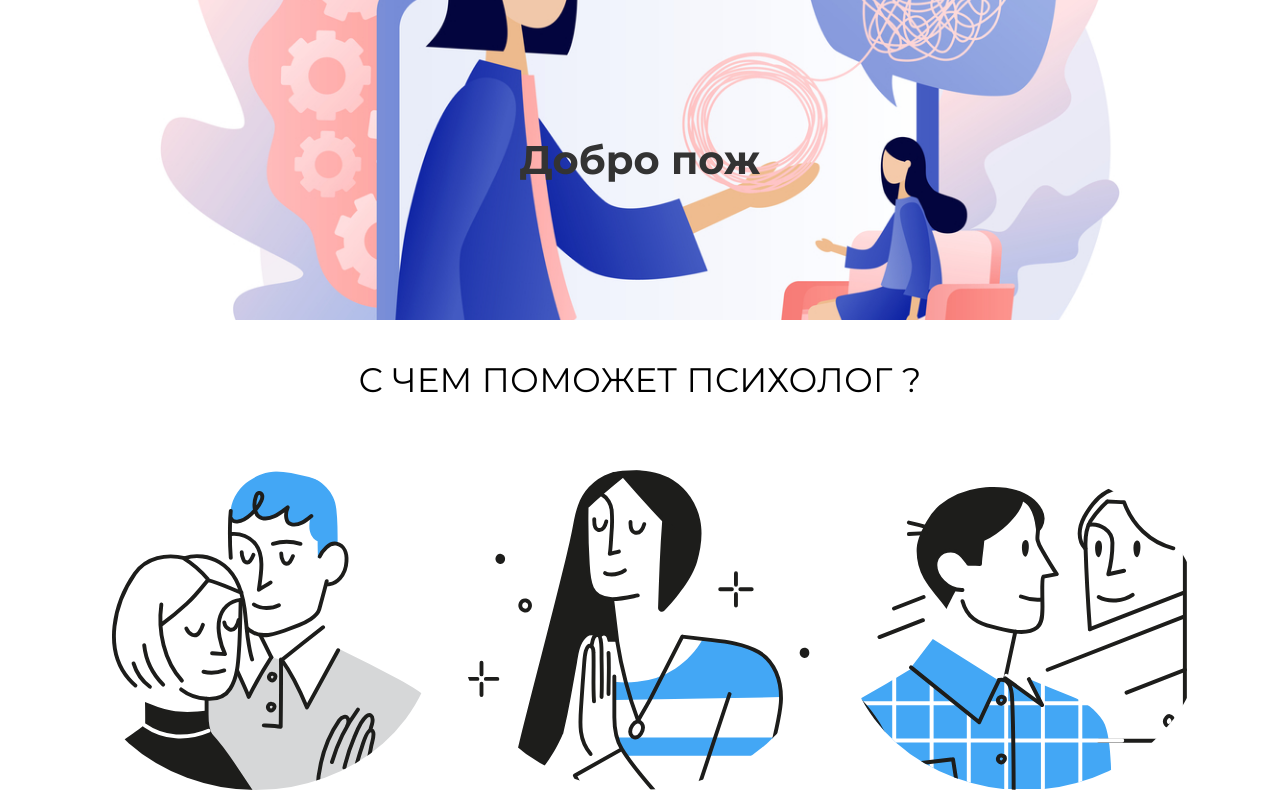
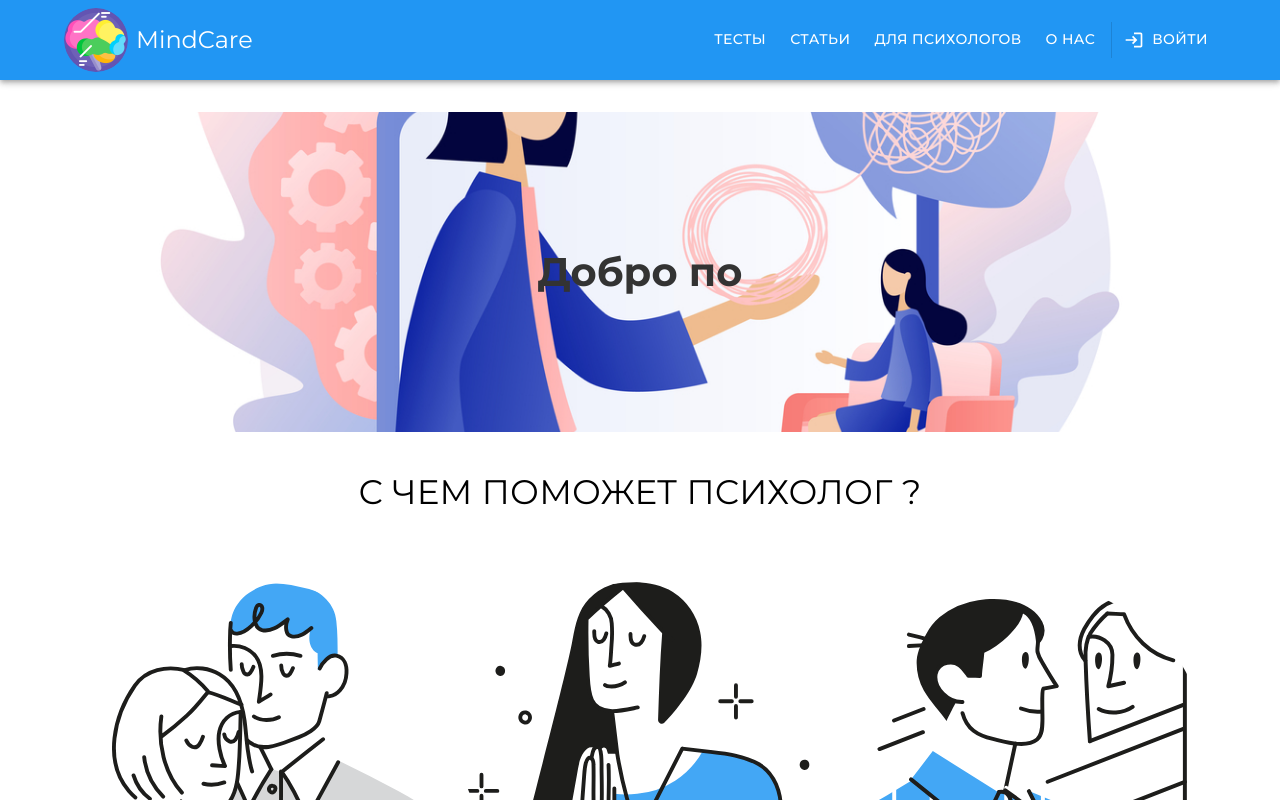
Before and after one commit to ezy4me/web-psychologist-mui, a React (Vite) app: page / in a window 1280 px wide. Shown: the top 800 px of the page. Built offline with nearby package versions, Linux system fonts and the light colour scheme.

Commit message:
added auth guard in router

```diff
--- a/src/App.tsx
+++ b/src/App.tsx
@@ -3,6 +3,8 @@ import Header from "./components/Layout/Header";
 import Footer from "./components/Layout/Footer";
 import ScrollToTop from "./components/ScrollToTop";
 import styled from "styled-components";
+import useAuthStore from "./store/authStore";
+import { useEffect, useState } from "react";
 
 const Wrapper = styled.div`
   min-height: 100vh;
@@ -17,16 +19,38 @@ const Content = styled.div`
 `;
 
 const App = () => {
+  const { user } = useAuthStore();
+  const [isAdmin, setIsAdmin] = useState<boolean>(false);
+  const [isPsychologist, setIsPsychologist] = useState<boolean>(false);
+
+  useEffect(() => {
+    const checkRole = () => {
+      if (user?.role) {
+        if (user.role?.name! === "ADMIN") {
+          setIsAdmin(true);
+        } else if (user.role?.name === "PSYCHOLOGIST") {
+          setIsPsychologist(true);
+        }
+      }
+    };
+    checkRole();
+  }, [user]);
   return (
     <>
       <ScrollToTop />
-      {/* <Header />
-      <Wrapper>
-        <Content> */}
-          <Outlet />
-        {/* </Content>
-      </Wrapper> */}
-      {/* <Footer /> */}
+      {!isAdmin ? (
+        <>
+          <Header />
+          <Wrapper>
+            <Content>
+              <Outlet />
+            </Content>
+          </Wrapper>
+          <Footer />
+        </>
+      ) : (
+        <Outlet />
+      )}
     </>
   );
 };
--- a/src/components/Auth/AuthForm.tsx
+++ b/src/components/Auth/AuthForm.tsx
@@ -24,9 +24,10 @@ const AuthForm = ({ closeModal }: AuthFormProps) => {
   const [email, setEmail] = useState<string>("");
   const [password, setPassword] = useState<string>("");
 
-  const { accessToken, onLogin } = useAuthStore((state) => ({
+  const { accessToken, onLogin, user } = useAuthStore((state) => ({
     onLogin: state.onLogin,
     accessToken: state.accessToken,
+    user: state.user,
   }));
 
   const handleEmailChange = (e: ChangeEvent<HTMLInputElement>) => {
@@ -38,7 +39,9 @@ const AuthForm = ({ closeModal }: AuthFormProps) => {
   };
 
   useEffect(() => {
-    if (accessToken) navigate("/profile");
+    if (accessToken) {
+      user.role.name === "ADMIN" ? navigate("/admin") : navigate("/profile");
+    }
   }, [accessToken]);
 
   const handleLogin = async () => {
--- a/src/index.css
+++ b/src/index.css
@@ -33,6 +33,10 @@ a {
   padding: 0 !important;
 }
 
+.swal2-container {
+  z-index: 1400;
+}
+
 .swal2-container,
 .swal2-center,
 .swal2-backdrop-show {
--- a/src/router/index.tsx
+++ b/src/router/index.tsx
@@ -1,4 +1,5 @@
 import {
+  Navigate,
   Route,
   createBrowserRouter,
   createRoutesFromElements,
@@ -14,6 +15,12 @@ import PrivacyPolicyPage from "../pages/PrivacyPolicyPage";
 import ProfilePage from "../pages/ProfilePage";
 import ArticleDetailPage from "../pages/ArticleDetailPage";
 import AdminPage from "../pages/Admin/AdminPage";
+import useAuthStore from "../store/authStore";
+
+const AuthGuard = ({ element }: { element: React.ReactNode }) => {
+  const { accessToken } = useAuthStore();
+  return accessToken ? element : <Navigate to="/" replace />;
+};
 
 const router = createBrowserRouter(
   createRoutesFromElements(
@@ -26,9 +33,12 @@ const router = createBrowserRouter(
       <Route path="/articles/:id" element={<ArticleDetailPage />} />
 
       <Route path="/privacy" element={<PrivacyPolicyPage />} />
-      <Route path="/profile" element={<ProfilePage />} />
+      <Route
+        path="/profile"
+        element={<AuthGuard element={<ProfilePage />} />}
+      />
 
-      <Route path="/admin" element={<AdminPage />} />
+      <Route path="/admin" element={<AuthGuard element={<AdminPage />} />} />
 
       <Route path="/*" element={<NotFoundPage />} />
     </Route>
```
